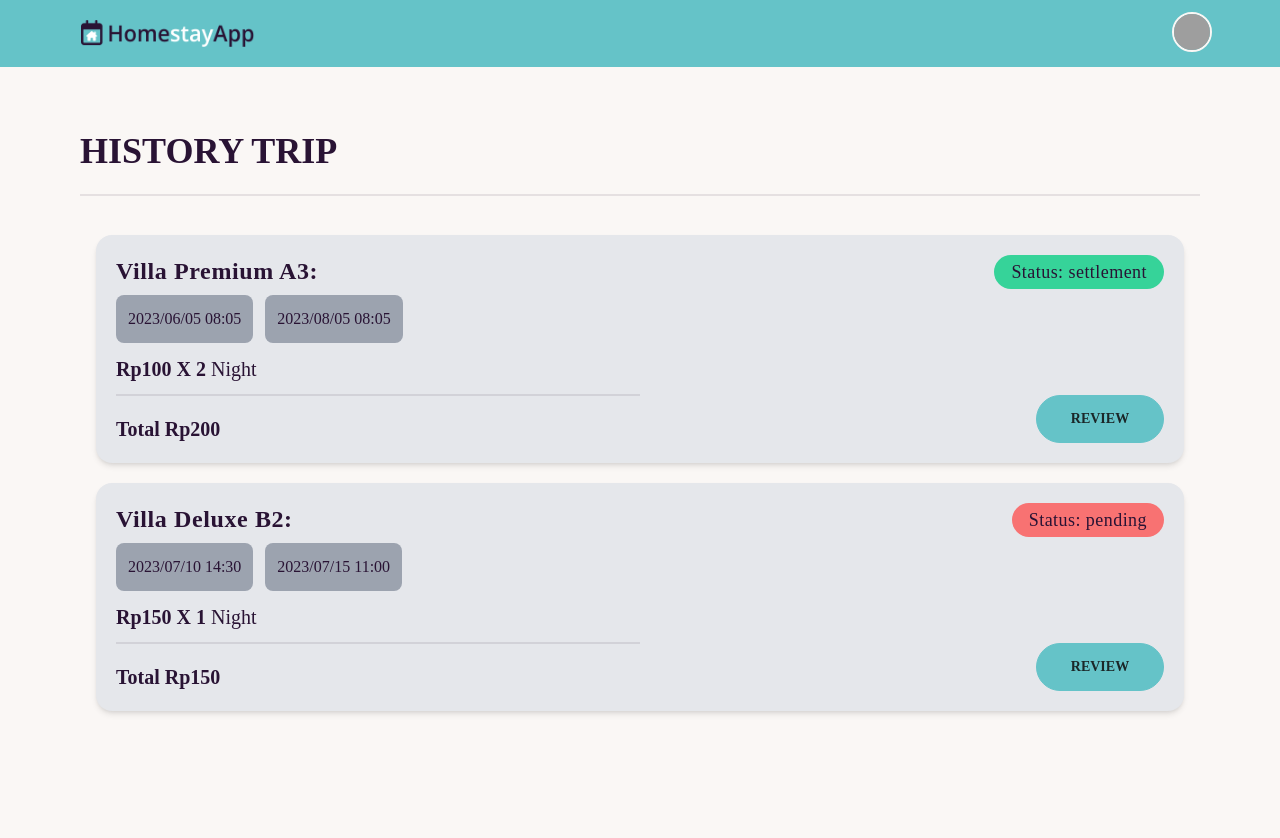
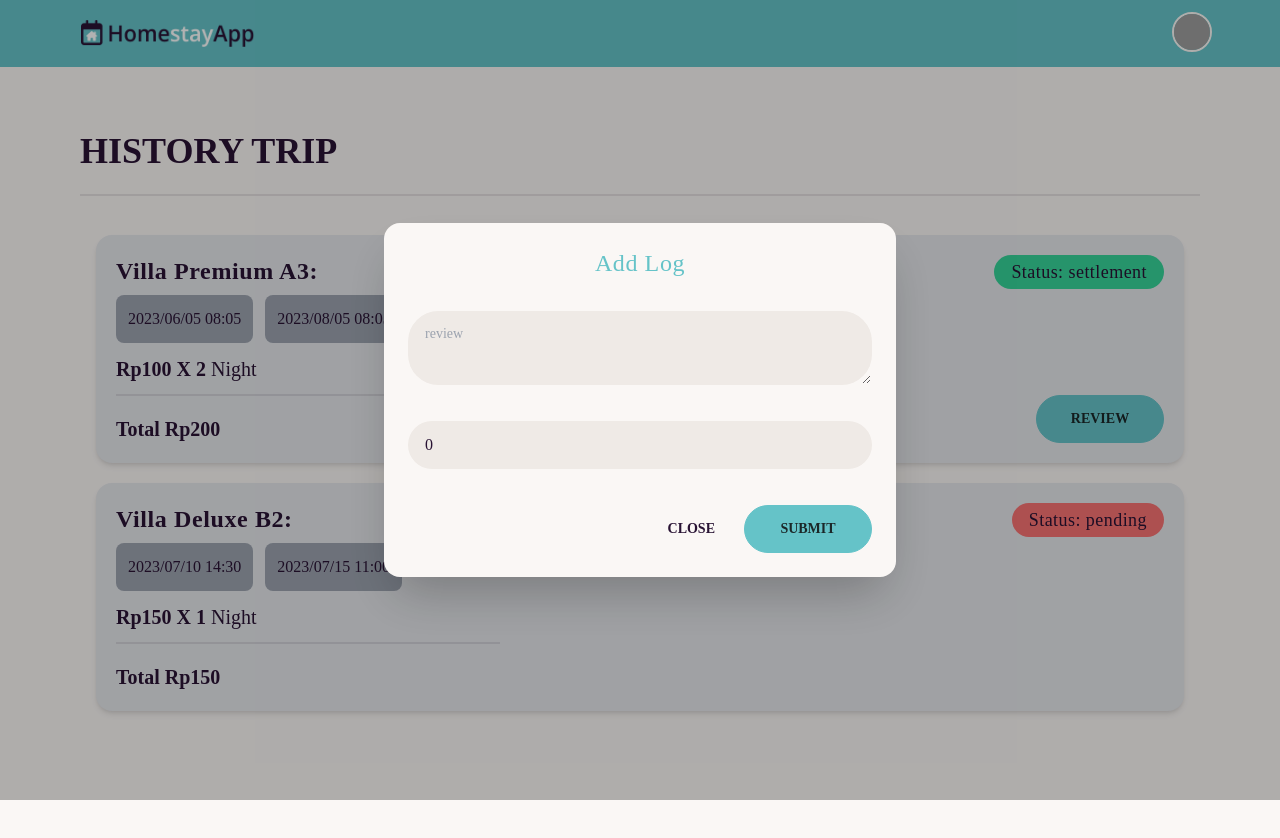
Before and after one commit to Asilsay/homestay-app, a React (Vite) app: page /trip in a window 1280 px wide. Both pictures are taken after a click on the label "REVIEW". Shown: the top 838 px of the page. Built offline with nearby package versions, Linux system fonts and the light colour scheme; grey boxes are pictures that could not be loaded.

Commit message:
style: modal add review

```diff
--- a/src/components/TripCard.tsx
+++ b/src/components/TripCard.tsx
@@ -39,30 +39,31 @@ const TripCard: FC<Props> = (props) => {
           Rp{price} x {quantitiy}{' '}
           <span className="font-normal">{` `}Night</span>
         </p>
-        <div className="divider my-1"></div>
+        <div className="divider w-96 my-1"></div>
         <p className="text-xl font-semibold text-neutral capitalize mt-3 ">
           Total Rp{gross_amount}
         </p>
       </div>
       <div className="w-3/6 flex flex-col h-full justify-between items-end">
-        {payment_status === 'pending' ? (
-          <p className="text-lg text-neutral font-normal tracking-wide p-4 badge badge-error">
-            Status: {payment_status}
-          </p>
-        ) : (
+        {payment_status !== 'pending' ? (
+          <>
             <p className="text-lg text-neutral font-normal tracking-wide p-4 badge badge-success">
               Status: {payment_status}
             </p>
-        )}
-
             <p className="mt-1 text-lg text-neutral font-medium">
               <label
                 className="btn btn-primary w-32"
-            htmlFor=""
+                htmlFor="modal-review"
               >
                 Review
               </label>
             </p>
+          </>
+        ) : (
+          <p className="text-lg text-neutral font-normal tracking-wide p-4 badge badge-error">
+            Status: {payment_status}
+          </p>
+        )}
       </div>
     </div>
   );
--- a/src/pages/TripHistory.tsx
+++ b/src/pages/TripHistory.tsx
@@ -1,12 +1,77 @@
 import Layout from '../components/Layout';
+import { Modals } from '../components/Modals';
 import { data } from '../json/dummyTrip.json';
 import { lazy, Suspense } from 'react';
 
+import { useFormik } from 'formik';
+import * as Yup from 'yup';
+import { Input, TextArea } from '../components/Input';
+
 const TripCard = lazy(() => import('../components/TripCard'));
 
+const addSchema = Yup.object().shape({
+  review: Yup.string().required('Required'),
+  rating: Yup.number().positive().integer().required('Required'),
+});
+
 const TripHistory = () => {
+  const formikAdd = useFormik({
+    initialValues: {
+      review: '',
+      rating: 0,
+    },
+    validationSchema: addSchema,
+    onSubmit: (values) => {
+      console.log(values);
+    },
+  });
+
   return (
     <Layout chose="layout">
+      <Modals id="modal-review">
+        <form
+          onSubmit={formikAdd.handleSubmit}
+          className="flex flex-col gap-5 items-center"
+        >
+          <p className="text-primary font-medium tracking-wide text-2xl mb-3">
+            Add Log
+          </p>
+          <TextArea
+            id="review"
+            name="review"
+            label="review"
+            value={formikAdd.values.review}
+            onChange={formikAdd.handleChange}
+            onBlur={formikAdd.handleBlur}
+            error={formikAdd.errors.review}
+            touch={formikAdd.touched.review}
+          />
+
+          <Input
+            id="rating"
+            name="rating"
+            label="Rating"
+            type="number"
+            value={formikAdd.values.rating}
+            onChange={formikAdd.handleChange}
+            onBlur={formikAdd.handleBlur}
+            error={formikAdd.errors.rating}
+            touch={formikAdd.touched.rating}
+          />
+
+          <div className="w-full flex justify-end gap-3">
+            <div className="modal-action mt-0 ">
+              <label
+                htmlFor="modal-review"
+                className="btn btn-ghost"
+              >
+                Close
+              </label>
+            </div>
+            <button className="btn btn-primary w-32">Submit</button>
+          </div>
+        </form>
+      </Modals>
       <Layout
         chose="section"
         addClass="bg-base-100 flex flex-col  py-16 px-20"
```
Lines whose indentation alone changed are shown as unchanged.
